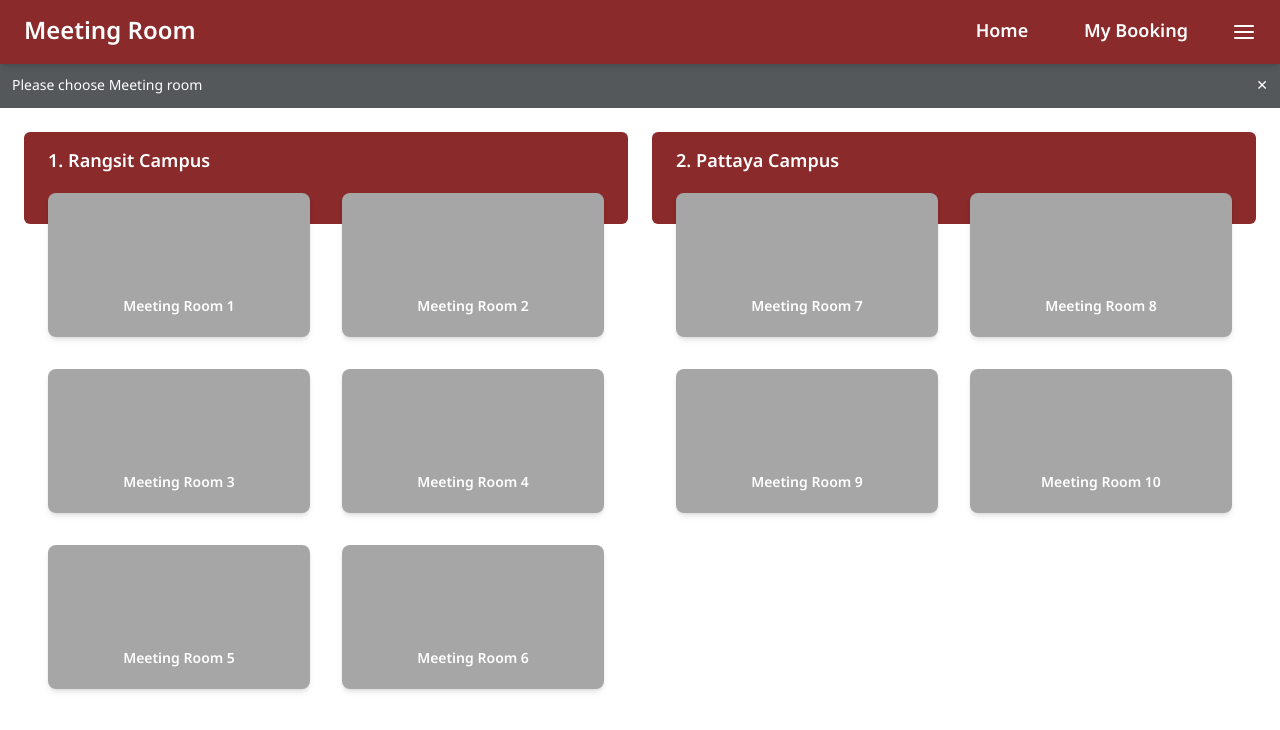
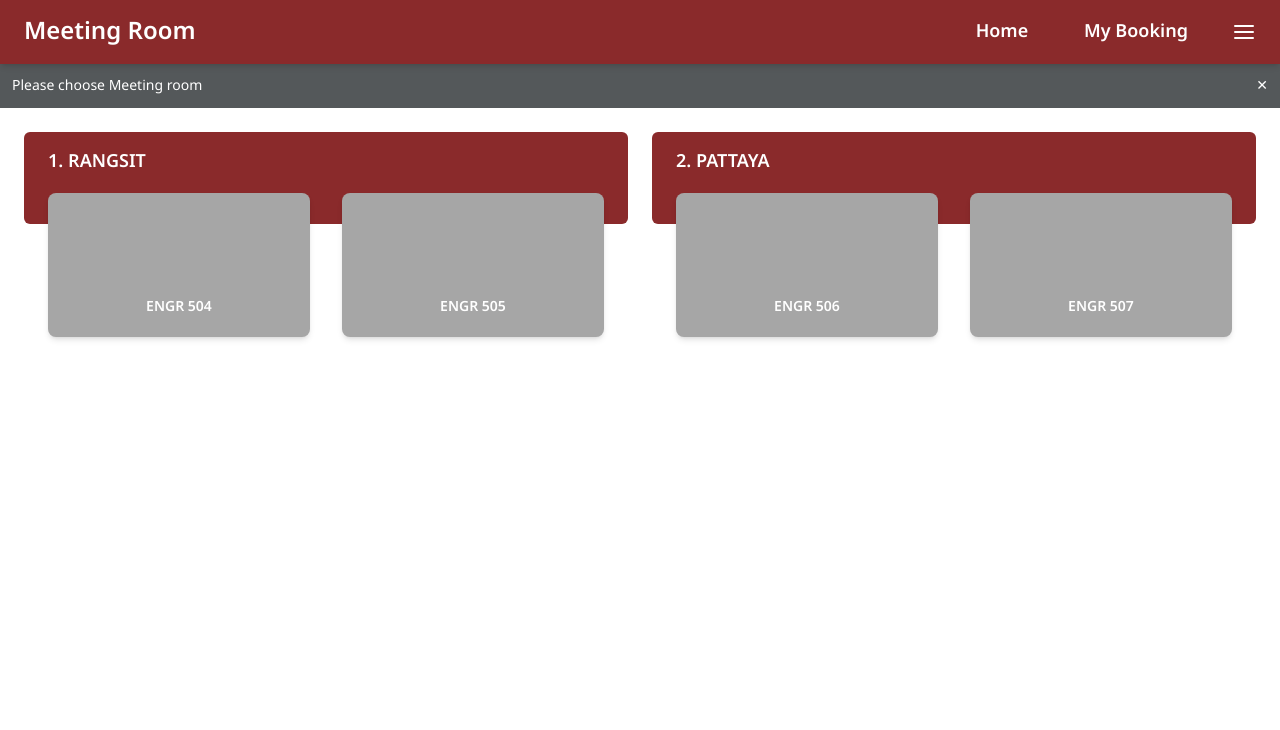
Before and after one commit to Pawinful/meeting-room-project-front, a React (Vite) app: page / in a window 1280 px wide. Shown: the top 730 px of the page. Built offline with nearby package versions, Linux system fonts and the light colour scheme.

Commit message:
home update

```diff
--- a/src/components/pages/user/Home.jsx
+++ b/src/components/pages/user/Home.jsx
@@ -3,26 +3,79 @@ import { Link, useNavigate } from "react-router-dom";
 
 const meetingRooms = [
   {
-    campus: "Rangsit Campus",
-    rooms: [
-      "Meeting Room 1",
-      "Meeting Room 2",
-      "Meeting Room 3",
-      "Meeting Room 4",
-      "Meeting Room 5",
-      "Meeting Room 6",
-    ],
-  },
-  {
-    campus: "Pattaya Campus",
-    rooms: [
-      "Meeting Room 7",
-      "Meeting Room 8",
-      "Meeting Room 9",
-      "Meeting Room 10",
+    success: true,
+    data: [
+      {
+        "_id": "67c9423c7e32b902db13dcaa",
+        "roomNameTH": "วศ 504",
+        "roomNameEN": "ENGR 504",
+        "roomImage": "image.jpg",
+        "branch": "RANGSIT",
+        "building": "TSE Building",
+        "seat": 56,
+        "roomType": "MEETING_ROOM",
+        "status": 0,
+        "note": "test note",
+        "createdAt": "2025-03-06T06:35:40.463Z",
+        "updatedAt": "2025-03-06T06:35:40.463Z",
+        "__v": 0
+      },
+      {
+        "_id": "67c9423c7e32b902db13dcaa",
+        "roomNameTH": "วศ 505",
+        "roomNameEN": "ENGR 505",
+        "roomImage": "image.jpg",
+        "branch": "RANGSIT",
+        "building": "TSE Building",
+        "seat": 56,
+        "roomType": "MEETING_ROOM",
+        "status": 0,
+        "note": "test note",
+        "createdAt": "2025-03-06T06:35:40.463Z",
+        "updatedAt": "2025-03-06T06:35:40.463Z",
+        "__v": 0
+      },
+      {
+        "_id": "67c9423c7e32b902db13dcaa",
+        "roomNameTH": "วศ 504",
+        "roomNameEN": "ENGR 506",
+        "roomImage": "image.jpg",
+        "branch": "PATTAYA",
+        "building": "TSE Building",
+        "seat": 56,
+        "roomType": "MEETING_ROOM",
+        "status": 0,
+        "note": "test note",
+        "createdAt": "2025-03-06T06:35:40.463Z",
+        "updatedAt": "2025-03-06T06:35:40.463Z",
+        "__v": 0
+      },
+      {
+        "_id": "67c9423c7e32b902db13dcaa",
+        "roomNameTH": "วศ 504",
+        "roomNameEN": "ENGR 507",
+        "roomImage": "image.jpg",
+        "branch": "PATTAYA",
+        "building": "TSE Building",
+        "seat": 56,
+        "roomType": "MEETING_ROOM",
+        "status": 0,
+        "note": "test note",
+        "createdAt": "2025-03-06T06:35:40.463Z",
+        "updatedAt": "2025-03-06T06:35:40.463Z",
+        "__v": 0
+      },
     ],
   },
 ];
+
+const rooms = meetingRooms[0].data;
+
+const groupedRooms = rooms.reduce((acc, room) => {
+  if (!acc[room.branch]) acc[room.branch] = [];
+  acc[room.branch].push(room);
+  return acc;
+}, {});
 
 const Home = () => {
   return (
@@ -35,24 +88,20 @@ const Home = () => {
 
       {/* body */}
       <div className="p-6 flex flex-col md:flex-row gap-6 max-w-8xl mx-auto">
-        {meetingRooms.map((campus, index) => (
+        {Object.entries(groupedRooms).map(([branchName, rooms], index) => (
           <div key={index} className="relative w-full md:w-1/2">
             {/* ชื่อศูนย์ */}
             <div className="bg-[#8A2A2B] text-white px-6 py-4 pb-12 rounded-md text-lg font-semibold relative">
-              {index + 1}. {campus.campus}
+              {index + 1}. {branchName}
             </div>
 
             {/* ทุกห้องประชุม */}
-            <div className="p-6 grid grid-cols-2 gap-8 relative mt-[-55px] max-[350px]:p-5 max-[350px]:gap-6  ">
-              {campus.rooms.map((room, i) => (
-                <Link to="/roominfo">
-                  <div
-                    key={i}
-                    className="bg-[#A6A6A6] w-full h-36 rounded-lg shadow-md relative"
-                  >
-                    {/* ชื่อห้องประชุม */}
+            <div className="p-6 grid grid-cols-2 gap-8 relative mt-[-55px] max-[350px]:p-5 max-[350px]:gap-6">
+              {rooms.map((room, i) => (
+                <Link to="/roominfo" key={room._id}>
+                  <div className="bg-[#A6A6A6] w-full h-36 rounded-lg shadow-md relative">
                     <span className="absolute bottom-5 left-0 w-full text-center text-sm font-semibold text-white">
-                      {room}
+                      {room.roomNameEN}
                     </span>
                   </div>
                 </Link>
```
